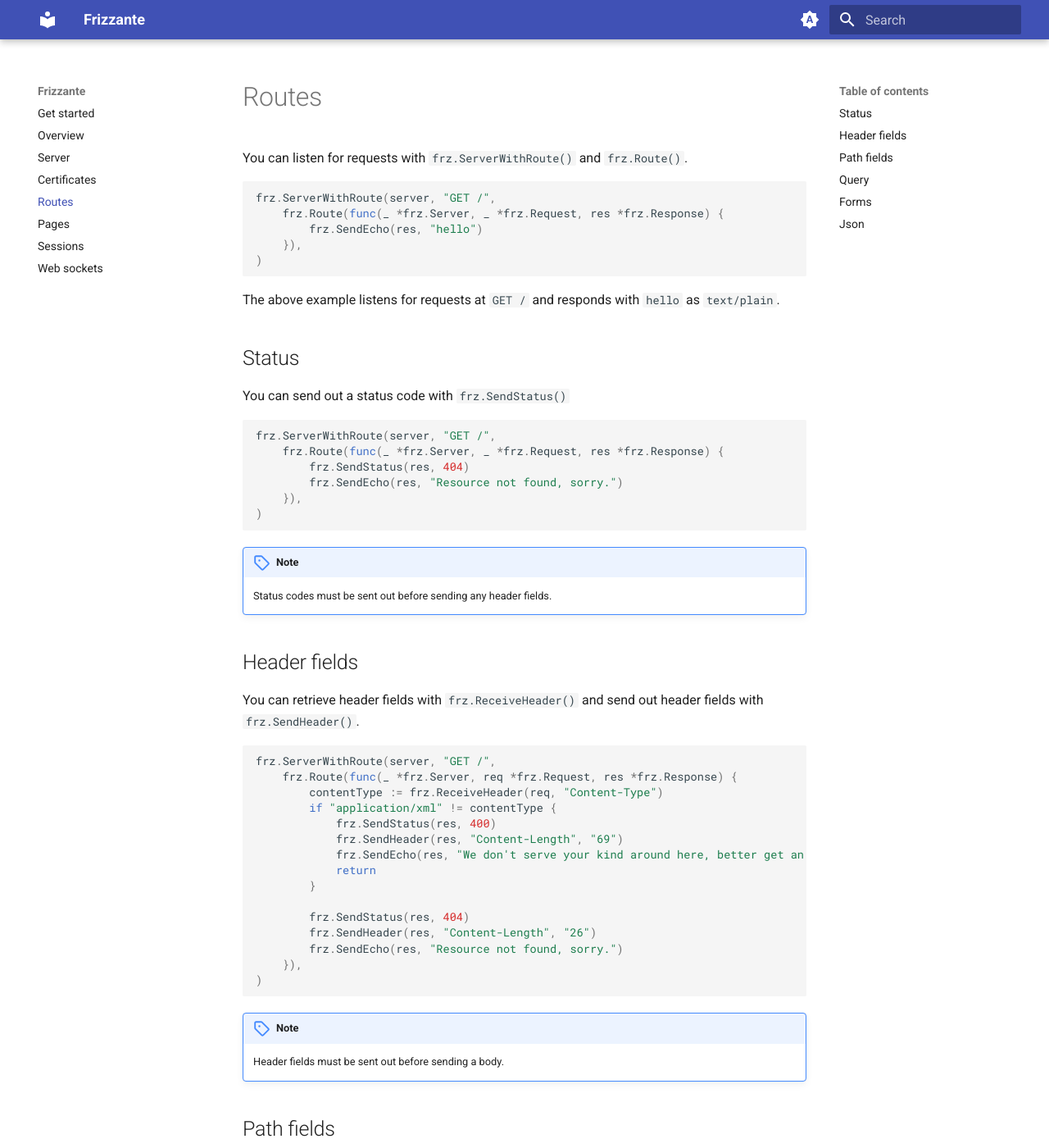
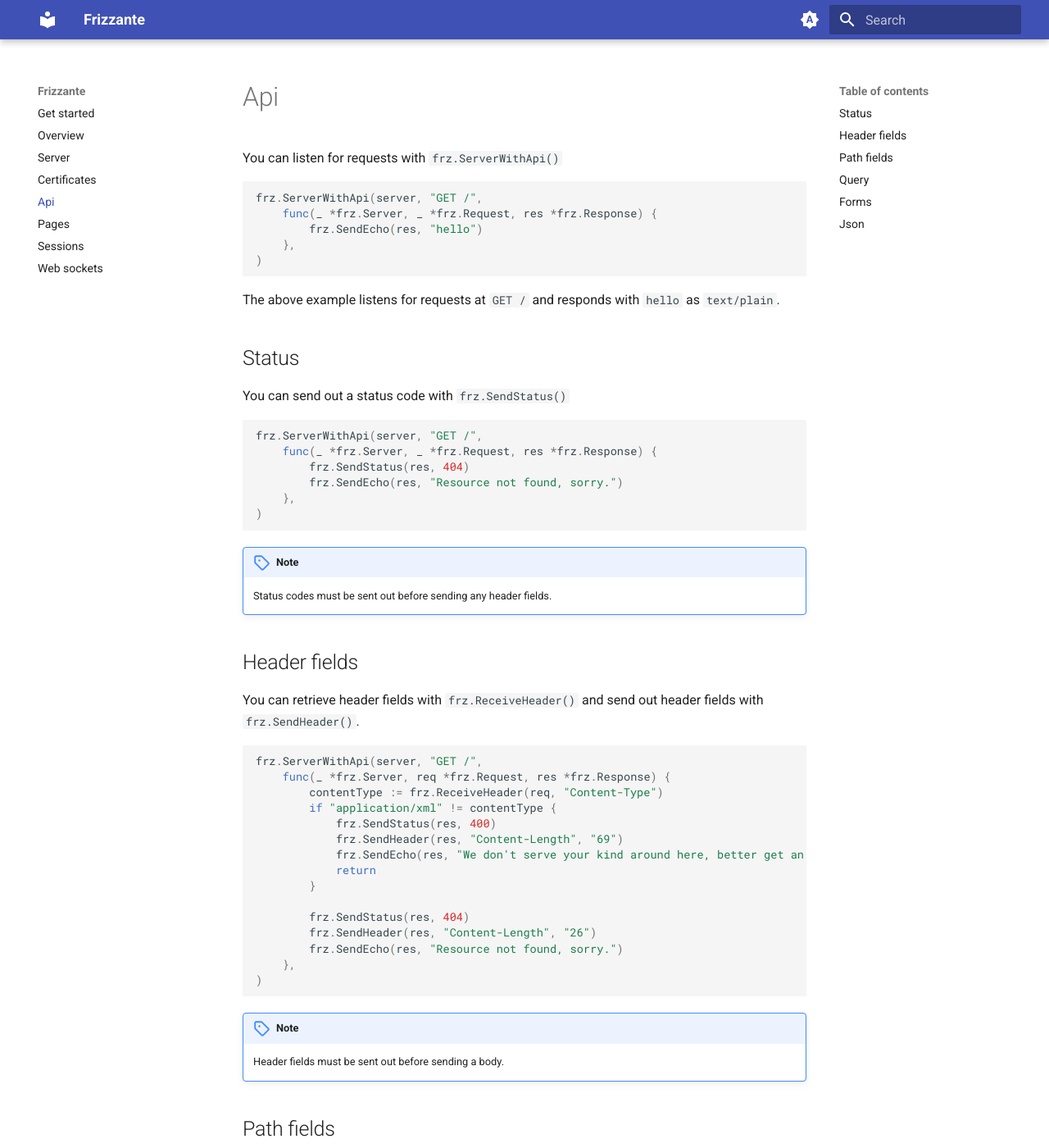
Before and after one commit to razshare/frizzante-docs, an MkDocs documentation site: the page built from docs/api.md, in a window 1280 px wide and 1400 px high. Shown: the whole window at 82% size. Built offline with MkDocs 1.6.1 and Material for MkDocs 9.7.7, drawn with Linux system fonts in a browser that asks for light colours; some of the changed text lies outside the part shown.

````diff
--- a/docs/routes.md
+++ b/docs/api.md
@@ -1,10 +1,10 @@
-You can listen for requests with `frz.ServerWithRoute()` and `frz.Route()`.
+You can listen for requests with `frz.ServerWithApi()`
 
 ```go
-frz.ServerWithRoute(server, "GET /",
-    frz.Route(func(_ *frz.Server, _ *frz.Request, res *frz.Response) {
+frz.ServerWithApi(server, "GET /",
+    func(_ *frz.Server, _ *frz.Request, res *frz.Response) {
         frz.SendEcho(res, "hello")
-    }),
+    },
 )
 ```
 
@@ -15,11 +15,11 @@ The above example listens for requests at `GET /` and responds with `hello` as `
 You can send out a status code with `frz.SendStatus()`
 
 ```go
-frz.ServerWithRoute(server, "GET /",
-    frz.Route(func(_ *frz.Server, _ *frz.Request, res *frz.Response) {
+frz.ServerWithApi(server, "GET /",
+    func(_ *frz.Server, _ *frz.Request, res *frz.Response) {
         frz.SendStatus(res, 404)
         frz.SendEcho(res, "Resource not found, sorry.")
-    }),
+    },
 )
 ```
 
@@ -31,8 +31,8 @@ frz.ServerWithRoute(server, "GET /",
 You can retrieve header fields with `frz.ReceiveHeader()` and send out header fields with `frz.SendHeader()`.
 
 ```go
-frz.ServerWithRoute(server, "GET /",
-    frz.Route(func(_ *frz.Server, req *frz.Request, res *frz.Response) {
+frz.ServerWithApi(server, "GET /",
+    func(_ *frz.Server, req *frz.Request, res *frz.Response) {
         contentType := frz.ReceiveHeader(req, "Content-Type")
         if "application/xml" != contentType {
             frz.SendStatus(res, 400)
@@ -44,7 +44,7 @@ frz.ServerWithRoute(server, "GET /",
         frz.SendStatus(res, 404)
         frz.SendHeader(res, "Content-Length", "26")
         frz.SendEcho(res, "Resource not found, sorry.")
-    }),
+    },
 )
 ```
 
@@ -58,12 +58,12 @@ You can define path fields via the `{parameter}` syntax, the name of the paramet
 You can then retrieve the value of the path field with `frz.ReceivePath()`
 
 ```go
-frz.ServerWithRoute(server, "GET /about/{name}",
-    frz.Route(func(_ *frz.Server, req *frz.Request, res *frz.Response) {
+frz.ServerWithApi(server, "GET /about/{name}",
+    func(_ *frz.Server, req *frz.Request, res *frz.Response) {
         name := frz.ReceivePath(req, "name")
         frz.SendEcho(res, "hello ")
         frz.SendEcho(res, name)
-    }),
+    },
 )
 ```
 
@@ -72,12 +72,12 @@ frz.ServerWithRoute(server, "GET /about/{name}",
 You can retrieve values of query fields with `frz.ReceiveQuery()`
 
 ```go
-frz.ServerWithRoute(server, "GET /about",
-    frz.Route(func(server *frz.Server, request *frz.Request, response *frz.Response) {
+frz.ServerWithApi(server, "GET /about",
+    func(server *frz.Server, request *frz.Request, response *frz.Response) {
         name := frz.ReceiveQuery(request, "name")
         frz.SendEcho(response, "hello ")
         frz.SendEcho(response, name)
-    }),
+    },
 )
 ```
 
@@ -88,13 +88,13 @@ Forms can be retrieved with `frz.ReceiveForm()`.
 You can use the `url.Values` api in order to retrieve specific form fields.
 
 ```go
-frz.ServerWithRoute(server, "POST /about",
-    frz.Route(func(server *frz.Server, request *frz.Request, response *frz.Response) {
+frz.ServerWithApi(server, "POST /about",
+    func(server *frz.Server, request *frz.Request, response *frz.Response) {
         form := frz.ReceiveForm(request)
         name := form.Get("name")
         frz.SendEcho(response, "hello ")
         frz.SendEcho(response, name)
-    }),
+    },
 )
 ```
 
@@ -113,12 +113,12 @@ type Person struct {
 	Name string `json:"name"`
 }
 
-frz.ServerWithRoute(server, "POST /about",
-    frz.Route(func(server *frz.Server, request *frz.Request, response *frz.Response) {
+frz.ServerWithApi(server, "POST /about",
+    func(server *frz.Server, request *frz.Request, response *frz.Response) {
         person := &Person{}
         form := frz.ReceiveJson(request, person)
         frz.SendEcho(response, "hello ")
         frz.SendEcho(response, person.Name)
-    }),
+    },
 )
 ```
--- a/mkdocs.yml
+++ b/mkdocs.yml
@@ -42,7 +42,7 @@ nav:
   - Overview: overview.md
   - Server: server.md
   - Certificates: certificates.md
-  - Routes: routes.md
+  - Api: api.md
   - Pages: pages.md
   - Sessions: sessions.md
   - Web sockets: web-sockets.md
````
Also changed, not shown: docs/pages.md (+25 -29 lines).
